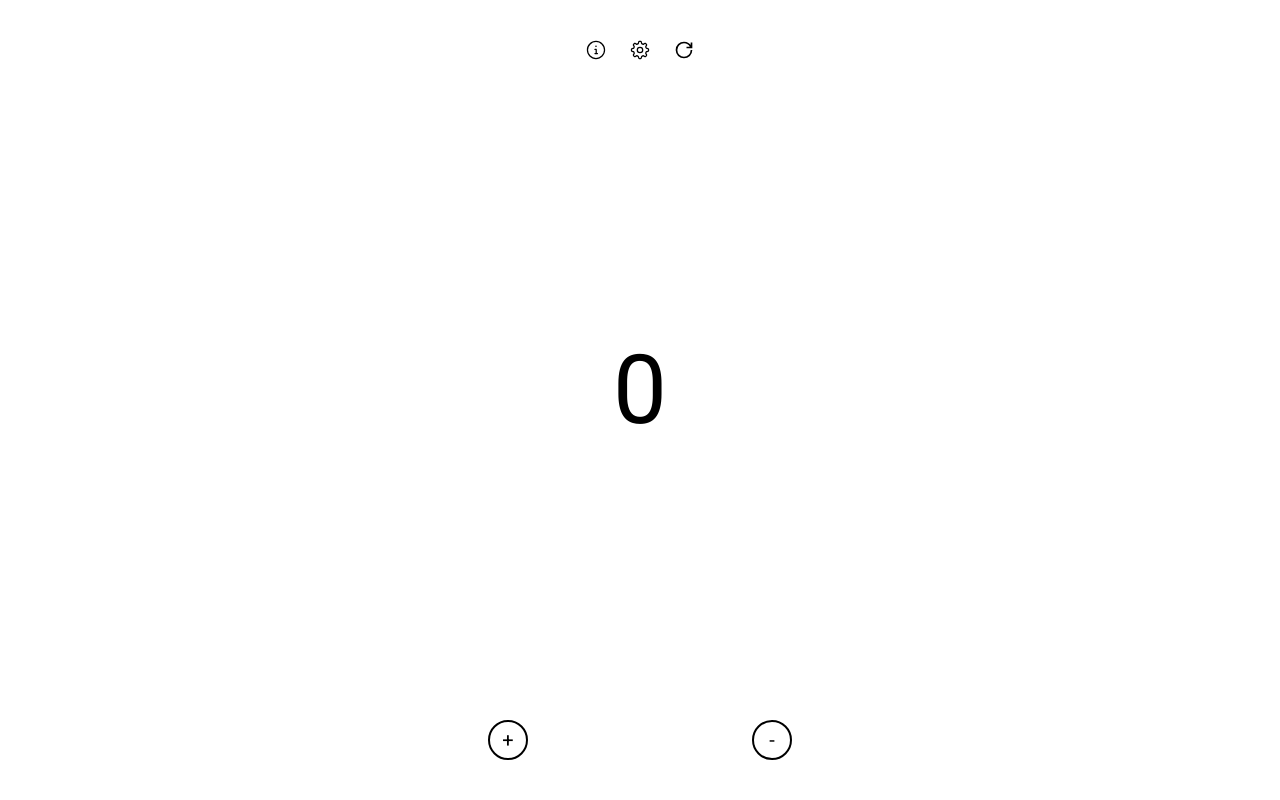
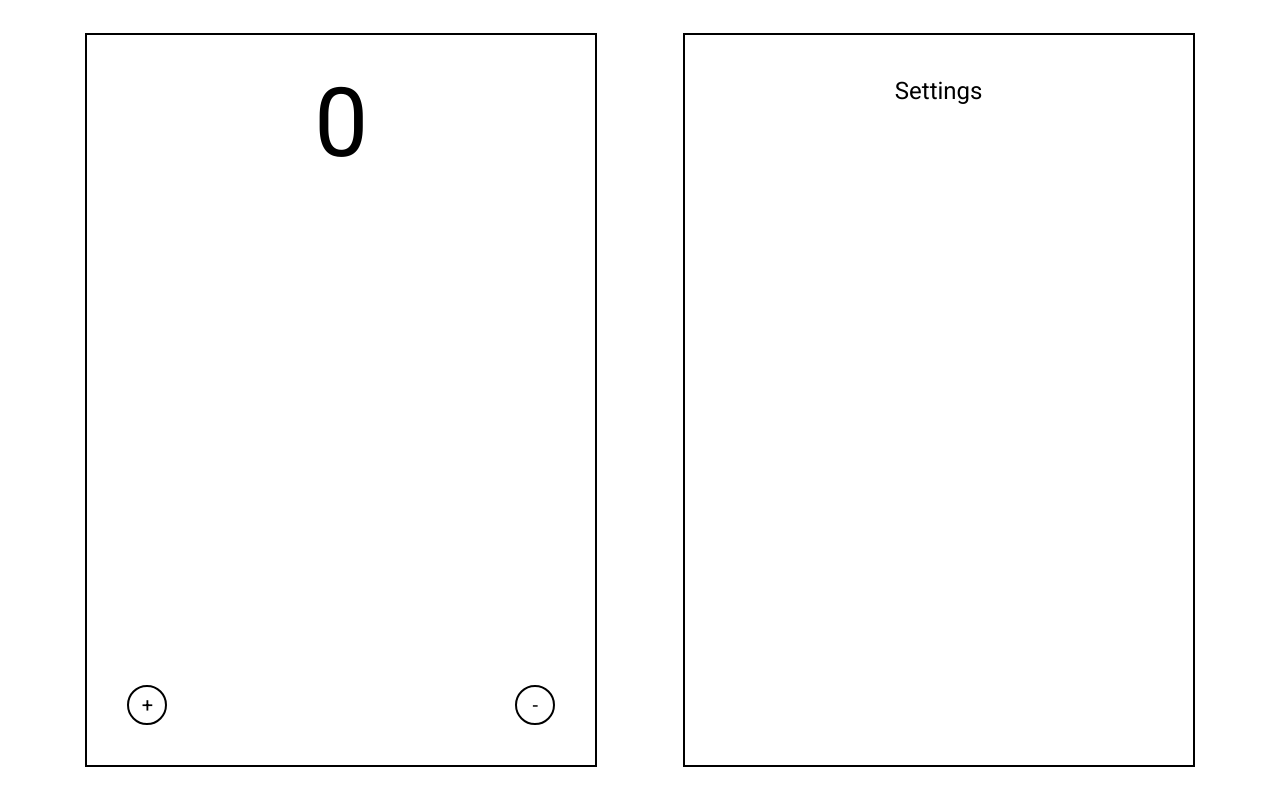
Before and after one commit to aleksi-svaridze/typescript-counter, a React (Vite) app: page / in a window 1280 px wide. Built offline with nearby package versions, Linux system fonts and the light colour scheme.

Commit message:
Start desktop version

```diff
--- a/src/App.tsx
+++ b/src/App.tsx
@@ -1,9 +1,10 @@
 import { useState } from "react";
-import ToogleTheme from "./components/ToogleTheme";
 import DisplayCounter from "./components/DisplayCounter";
 import CounterButtons from "./components/CounterButtons";
 import { GoGear, GoInfo } from "react-icons/go";
 import { GrPowerReset } from "react-icons/gr";
+import DisplayMobileMenu from "./components/DisplayMobileMenu";
+import ToogleTheme from "./components/ToogleTheme";
 
 function App() {
   const [dark, setDark] = useState<boolean>(false);
@@ -11,28 +12,38 @@ function App() {
   const [showSettings, setShowSettings] = useState<boolean>(false);
   return (
     <div
-      className={`bg-white relative h-screen font-roboto py-10 transition-all duration-300 w-full dark:bg-black ${
+      className={`bg-white relative h-screen font-roboto py-10 lg:py-0 transition-all duration-300 w-full dark:bg-black ${
         dark ? "dark" : ""
       }`}
     >
-      <div className="md:w-96 flex flex-col items-center justify-between mx-auto h-full">
+      <div className="md:w-96 lg:w-full flex flex-col lg:flex-row items-center justify-between lg:justify-evenly mx-auto h-full">
         <div
-          className={`flex items-center gap-x-6 text-xl dark:text-white cursor-pointer ${
+          className={`flex items-center lg:items-start lg:order-2 lg:h-11/12 lg:w-2/5 border-2 gap-x-6 text-xl dark:text-white cursor-pointer ${
             showSettings && "relative z-10 text-white"
           }`}
         >
-          <GoInfo />
-          <GoGear onClick={() => setShowSettings((prev) => !prev)} />
-          <GrPowerReset onClick={() => setCount(0)} />
+          <GoInfo className="lg:hidden" />
+          <GoGear
+            className="lg:hidden"
+            onClick={() => setShowSettings((prev) => !prev)}
+          />
+          <GrPowerReset className="lg:hidden" onClick={() => setCount(0)} />
+          <div className="flex flex-col items-center pt-10 gap-y-5 w-full h-full">
+            <h3 className="text-2xl">Settings</h3>
+            <ToogleTheme setDark={setDark} dark={dark} />
+          </div>
         </div>
 
-        <ToogleTheme
+        <DisplayMobileMenu
           setDark={setDark}
           dark={dark}
           showSettings={showSettings}
         />
-        <DisplayCounter count={count} />
-        <CounterButtons setCount={setCount} />
+
+        <div className="lg:h-11/12 lg:w-2/5 lg:flex lg:order-1 flex-col border-2 items-center justify-between py-10">
+          <DisplayCounter count={count} />
+          <CounterButtons setCount={setCount} />
+        </div>
       </div>
     </div>
   );
--- /dev/null
+++ b/src/components/DisplayMobileMenu.tsx
@@ -0,0 +1,28 @@
+import ToogleTheme from "./ToogleTheme";
+
+type ThemeType = {
+  setDark: React.Dispatch<React.SetStateAction<boolean>>;
+  showSettings: boolean;
+  dark: boolean;
+};
+
+const DisplayMobileMenu = ({ setDark, dark, showSettings }: ThemeType) => {
+  return (
+    <div
+      style={{ backgroundColor: "rgba(0,0,0, .95)" }}
+      className={`w-full absolute top-0 bottom-0 right-0 left-0 ${
+        showSettings ? "visible" : "hidden"
+      }`}
+    >
+      <div className="flex flex-col gap-y-5 items-center justify-center h-full">
+        <h3 className="text-white text-2xl">Settings</h3>
+
+        <ToogleTheme setDark={setDark} dark={dark} />
+
+        <div className="border-[1px] rounded-md border-white w-52 h-20"></div>
+      </div>
+    </div>
+  );
+};
+
+export default DisplayMobileMenu;
--- a/src/components/ToogleTheme.tsx
+++ b/src/components/ToogleTheme.tsx
@@ -2,21 +2,11 @@ import { BsMoonStars, BsSun } from "react-icons/bs";
 
 type ThemeType = {
   setDark: React.Dispatch<React.SetStateAction<boolean>>;
-  showSettings: boolean;
   dark: boolean;
 };
 
-const ToogleTheme = ({ setDark, dark, showSettings }: ThemeType) => {
+const ToogleTheme = ({ setDark, dark }: ThemeType) => {
   return (
-    <div
-      style={{ backgroundColor: "rgba(0,0,0, .95)" }}
-      className={`w-full absolute top-0 bottom-0 right-0 left-0 ${
-        showSettings ? "visible" : "hidden"
-      }`}
-    >
-      <div className="flex flex-col gap-y-5 items-center justify-center h-full">
-        <h3 className="text-white text-2xl">Settings</h3>
-
     <button
       className="text-white flex items-center gap-x-5 border-[1px] rounded-md border-white w-52 h-10 justify-center"
       onClick={() => setDark((prev) => !prev)}
@@ -31,10 +21,6 @@ const ToogleTheme = ({ setDark, dark, showSettings }: ThemeType) => {
         </>
       )}
     </button>
-
-        <div className="border-[1px] rounded-md border-white w-52 h-20"></div>
-      </div>
-    </div>
   );
 };
 
```
Lines whose indentation alone changed are shown as unchanged.
